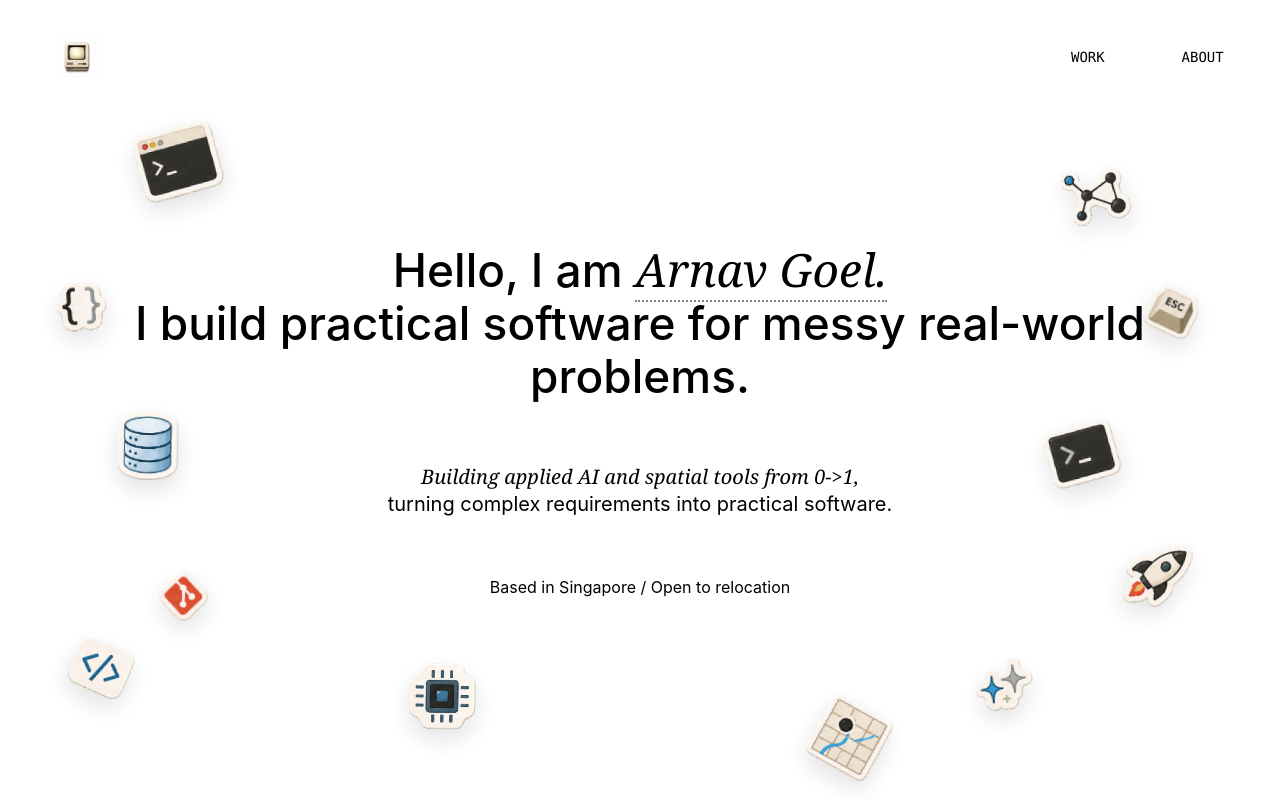
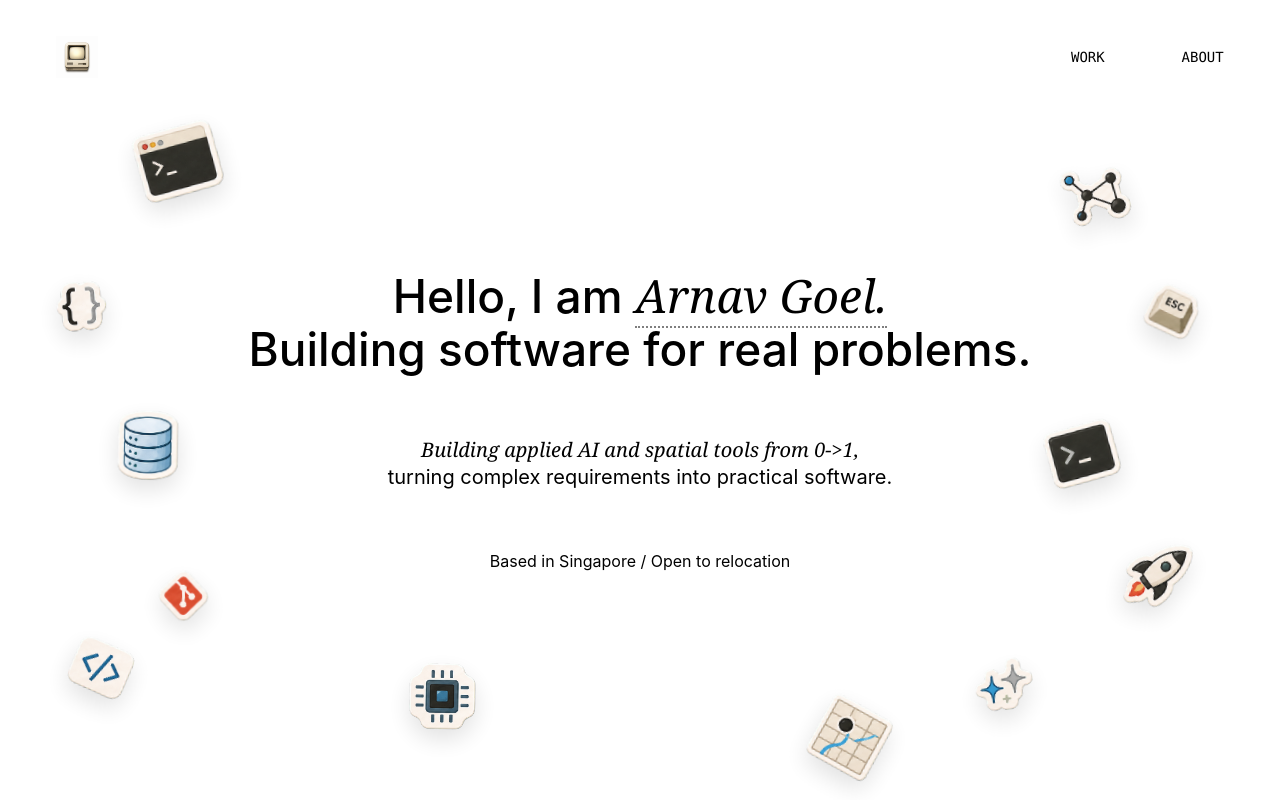
Before and after one commit to arnav-goel05/portfolio-website, a React (Vite) app: page / in a window 1280 px wide. Shown: the top 800 px of the page. Built offline with nearby package versions, Linux system fonts and the light colour scheme.

Commit message:
Shorten homepage hero title

```diff
--- a/src/pages/PortfolioPage.tsx
+++ b/src/pages/PortfolioPage.tsx
@@ -60,7 +60,7 @@ export function PortfolioPage() {
         <h1>
           Hello, I am <em>Arnav Goel.</em>
           <br />
-          <span>I build practical software for messy real-world problems.</span>
+          <span>Building software for real problems.</span>
         </h1>
         <p className="hero-subcopy">
           <em>Building applied AI and spatial tools from 0-&gt;1,</em>
```
